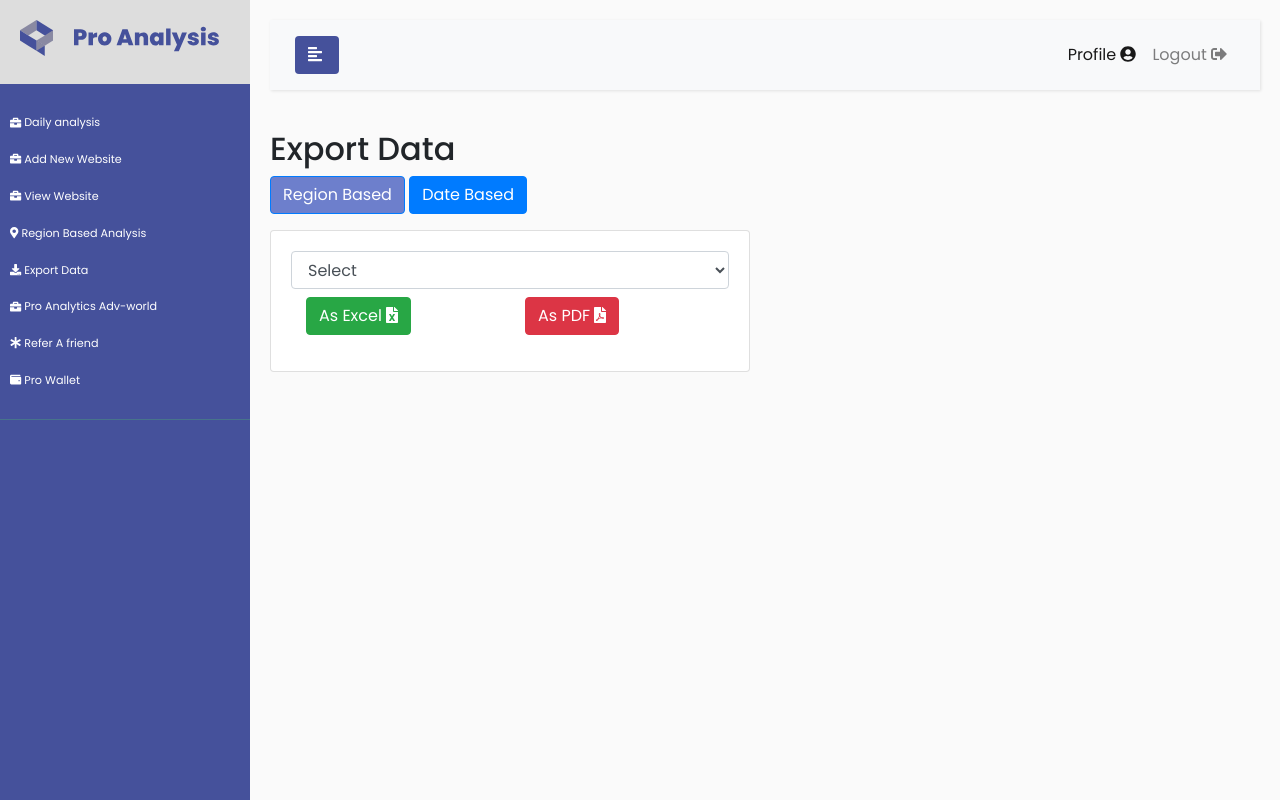
After one commit to ligin789/pro_analysis, a PHP site: page /export.php in a window 1280 px wide, after a click on "Region Based". The commit adds this page. Run offline with PHP 8.4, Linux system fonts and the light colour scheme; the visitor is signed in with stand-in values (Sample User, id 1); some libraries are stand-ins or nearby versions.

Commit message:
Region based analysis errror solved bying addding new feild

```diff
--- a/assets/css/dashboardstyle.css
+++ b/assets/css/dashboardstyle.css
@@ -376,3 +376,14 @@ a.article:hover {
     box-shadow: inset 0 1px 1px rgba(0,0,0,.075);
     transition: border-color ease-in-out .15s,box-shadow ease-in-out .15s;
 }
+.controlPanelExport
+{
+
+}
+#dateWrapper,#regionWrapper,#outPutWrapper,#selectWrapper
+{
+  display: flex;
+  justify-content:space-around;
+  width: 80%;
+  margin: 20px auto;
+}
--- /dev/null
+++ b/export.php
@@ -0,0 +1,165 @@
+<?php
+session_start();
+include('cred/dbConnect.php');
+if (isset($_SESSION["proAnalysisSession"]) != session_id()) {
+    header("Location: auth/");
+    die();
+} else {
+
+?>
+    <!DOCTYPE html>
+    <html>
+
+    <head>
+        <meta charset="utf-8" />
+        <meta name="viewport" content="width=device-width, initial-scale=1.0" />
+        <meta http-equiv="X-UA-Compatible" content="IE=edge" />
+        <title>Pro Analysis | Export</title>
+        <link rel="icon" type="image/png" sizes="16x16" href="./assets/vectors/Logo.svg" />
+
+        <!-- Bootstrap CSS CDN -->
+        <link rel="stylesheet" href="https://stackpath.bootstrapcdn.com/bootstrap/4.1.0/css/bootstrap.min.css" integrity="sha384-9gVQ4dYFwwWSjIDZnLEWnxCjeSWFphJiwGPXr1jddIhOegiu1FwO5qRGvFXOdJZ4" crossorigin="anonymous" />
+        <!-- Our Custom CSS -->
+        <link rel="stylesheet" href="./assets/css/dashboardstyle.css" />
+
+        <!-- Font Awesome JS -->
+
+        <script defer src="https://use.fontawesome.com/releases/v5.0.13/js/solid.js" integrity="sha384-tzzSw1/Vo+0N5UhStP3bvwWPq+uvzCMfrN1fEFe+xBmv1C/AtVX5K0uZtmcHitFZ" crossorigin="anonymous"></script>
+        <script defer src="https://use.fontawesome.com/releases/v5.0.13/js/fontawesome.js" integrity="sha384-6OIrr52G08NpOFSZdxxz1xdNSndlD4vdcf/q2myIUVO0VsqaGHJsB0RaBE01VTOY" crossorigin="anonymous"></script>
+
+    </head>
+
+    <body>
+        <div class="wrapper">
+            <!-- Sidebar  -->
+            <?php include('layout/dashBoardHead.php'); ?>
+
+            <!-- Page Content  -->
+            <div id="content">
+                <nav class="navbar navbar-expand-lg navbar-light bg-light">
+                    <div class="container-fluid">
+                        <button type="button" id="sidebarCollapse" class="btn btnInfo">
+                            <i class="fas fa-align-left"></i>
+                            <span></span>
+                        </button>
+                        <button class="btn btn-dark d-inline-block d-lg-none ml-auto" type="button" data-toggle="collapse" data-target="#navbarSupportedContent" aria-controls="navbarSupportedContent" aria-expanded="false" aria-label="Toggle navigation">
+                            <i class="fas fa-align-justify"></i>
+                        </button>
+
+                        <div class="collapse navbar-collapse" id="navbarSupportedContent">
+                            <ul class="nav navbar-nav ml-auto">
+                                <li class="nav-item active">
+                                    <a class="nav-link" href="#">Profile <i class="fas fa-user-circle"></i></a>
+                                </li>
+                                <li class="nav-item">
+                                    <a class="nav-link" href="./auth/logoutController.php">Logout <i class="fas fa-sign-out-alt"></i></a>
+                                </li>
+                            </ul>
+                        </div>
+                    </div>
+                </nav>
+
+                <h2>Export Data</h2>
+                <div class="controlPanelExport">
+                    <p>
+                        <a class="btn btn-primary" data-toggle="collapse" href="#multiCollapseExample1" role="button" aria-expanded="false" aria-controls="multiCollapseExample1">Region Based</a>
+                        <button class="btn btn-primary" type="button" data-toggle="collapse" data-target="#multiCollapseExample2" aria-expanded="false" aria-controls="multiCollapseExample2">Date Based</button>
+                    </p>
+                    <div class="row">
+                        <div class="col">
+                            <div class="collapse multi-collapse" id="multiCollapseExample1">
+                                <div class="card card-body">
+                                    <form action="./generateExcel.php" method="post">
+                                        <select name="conti" id="conti" class="form-control mb-2" required="required">
+                                            <option value="">Select</option>
+                                            <option value="Asia">Asia</option>
+                                            <option value="Africa">Africa</option>
+                                            <option value="North America">North America</option>
+                                            <option value="South America">South America</option>
+                                            <option value="Europe">Europe</option>
+                                            <option value="Australia">Australia</option>
+                                            <option value="Antarctica">Antarctica</option>
+                                        </select>
+                                        <div class="d-flex">
+                                            <div class="col-md-6">
+                                                <div class="form-group">
+                                                    <button class="btn btn-success" name="excelSubmitRegion" type="submit">As Excel <i class="fas fa-file-excel"></i></button>
+                                                </div>
+                                            </div>
+                                            <div class="col-md-6">
+                                                <div class="form-group">
+                                                    <button class="btn btn-danger">As PDF <i class="fas fa-file-pdf"></i></button>
+                                                </div>
+                                            </div>
+                                        </div>
+                                    </form>
+                                </div>
+                            </div>
+                        </div>
+                        <div class="col">
+                            <div class="collapse multi-collapse" id="multiCollapseExample2">
+                                <div class="card card-body">
+                                    <form action="./generateExcel.php" method="post">
+                                        <div class="d-flex">
+                                            <div class="col-md-6">
+                                                <div class="form-group">
+                                                    <label for="exportType">From Date</label>
+                                                    <input type="date" class="form-control" name="fromDate" />
+                                                </div>
+                                            </div>
+                                            <div class="col-md-6">
+                                                <div class="form-group">
+                                                    <label for="exportType">To Date</label>
+                                                    <input type="date" class="form-control" name="toDate" />
+                                                </div>
+                                            </div>
+                                        </div>
+                                        <div class="d-flex">
+                                            <div class="col-md-6">
+                                                <div class="form-group">
+                                                    <button class="btn btn-success" name="excelSubmitdate">As Excel <i class="fas fa-file-excel"></i></button>
+                                                </div>
+                                            </div>
+                                            <div class="col-md-6">
+                                                <div class="form-group">
+                                                    <button class="btn btn-danger">As PDF <i class="fas fa-file-pdf"></i></button>
+                                                </div>
+                                            </div>
+                                        </div>
+                                    </form>
+                                </div>
+                            </div>
+                        </div>
+                    </div>
+                </div>
+            </div>
+        </div>
+        <!--Modal-->
+
+
+        <script src="./assets/scripts/lottie.js"></script>
+        <script src="./assets/scripts/app.js"></script>
+
+        <!--- Top Bar  -->
+        <script src="./assets/scripts/topbar.min.js"></script>
+        <!--- Top Bar  end-->
+
+        <!-- data table CDN - Full-->
+
+        <!-- jQuery CDN - Full-->
+        <script src="https://code.jquery.com/jquery-3.6.0.js" integrity="sha256-H+K7U5CnXl1h5ywQfKtSj8PCmoN9aaq30gDh27Xc0jk=" crossorigin="anonymous"></script>
+        <!-- Popper.JS -->
+        <script src="https://cdnjs.cloudflare.com/ajax/libs/popper.js/1.14.0/umd/popper.min.js" integrity="sha384-cs/chFZiN24E4KMATLdqdvsezGxaGsi4hLGOzlXwp5UZB1LY//20VyM2taTB4QvJ" crossorigin="anonymous"></script>
+        <!-- Bootstrap JS -->
+        <script src="https://stackpath.bootstrapcdn.com/bootstrap/4.1.0/js/bootstrap.min.js" integrity="sha384-uefMccjFJAIv6A+rW+L4AHf99KvxDjWSu1z9VI8SKNVmz4sk7buKt/6v9KI65qnm" crossorigin="anonymous"></script>
+
+
+        <script src="https://cdn.datatables.net/1.10.20/js/jquery.dataTables.min.js"></script>
+        <script src="https://cdn.datatables.net/1.10.20/js/dataTables.bootstrap4.min.js"></script>
+        <script src="https://cdn.datatables.net/1.10.20/css/dataTables.bootstrap4.min.css"></script>
+    </body>
+
+    </html>
+<?php
+}
+?>
--- a/layout/dashBoardHead.php
+++ b/layout/dashBoardHead.php
@@ -40,7 +40,7 @@
                 <i class="fas fa-map-marker-alt"></i>
                 Region Based Analysis
             </a>
-            <a href="./viewWebsite.php">
+            <a href="./export.php">
             <i class="fas fa-download"></i>
                 Export Data
             </a>
```
Also changed, not shown: server/generateExcel.php (added, +14 -0 lines), server/regionAnalysisServer.php (+7 -1 lines).
